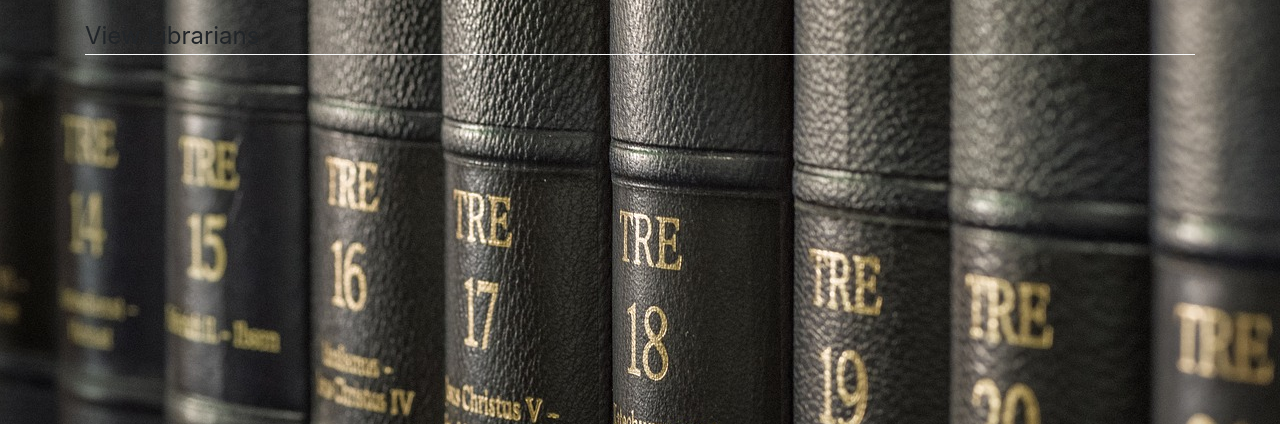
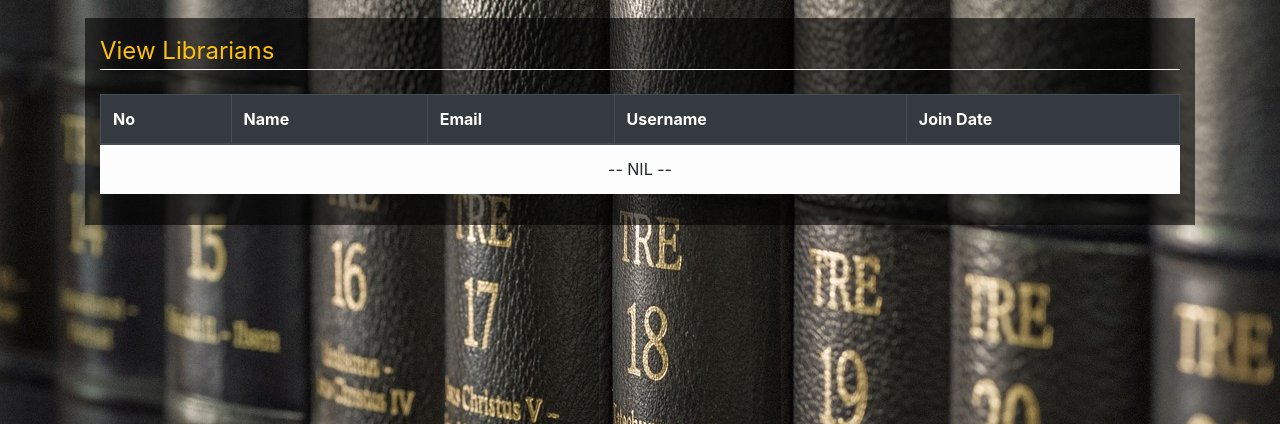
Before and after one commit to laureenf/dbms-project, a Flask app: page /admin/view-librarian in a window 1280 px wide. Shown: the part 82-506 px from the top of the page. Run offline with Flask 2, Linux system fonts and the light colour scheme; a user stored in the database is signed in; data that the repository does not hold is empty; some libraries are stand-ins or nearby versions.

Commit message:
View Librarian

```diff
--- a/lms/routes.py
+++ b/lms/routes.py
@@ -138,4 +138,5 @@ def remove_librarian():
 @app.route('/admin/view-librarian', endpoint='view_librarian')
 @login_required
 def view_librarian():
+    print(current_user.librarians)
     return render_template('admin/view_librarian.html', title='View Librarian')
--- a/lms/static/css/styles.css
+++ b/lms/static/css/styles.css
@@ -18,11 +18,16 @@ html, body {
     padding: 20px;
 }
 
-.login-section, .register-section, .add-librarian, .remove-librarian {
+/* bg and padding for all sections */
+.login-section, .register-section, .add-librarian, .remove-librarian, .view-librarian {
     background-color: rgba(0, 0, 0, 0.6);
     padding: 15px;
 }
 
+/* center nil when table is empty */
+td[colspan]:not([colspan="1"]) {
+    text-align: center;
+}
 .font-sizing-h1 {
     font-size: 3.5vw;
 }
--- a/lms/templates/admin/view_librarian.html
+++ b/lms/templates/admin/view_librarian.html
@@ -4,9 +4,37 @@
 <title>Admin | View Librarian</title>
 {% endblock %}
 {% block content %}
-<div class="view-librarian">
+<div class="view-librarian text-warning">
     <legend class="border-bottom border-light mb-4">View Librarians</legend>
+    <table class="table table-hover table-bordered">
+        <thead class="thead-dark">
+            <tr>
+                <th scope="col">No</th>
+                <th scope="col">Name</th>
+                <th scope="col">Email</th>
+                <th scope="col">Username</th>
+                <th scope="col">Join Date</th>
+            </tr>
+        </thead>
+        <tbody>
+            {% if current_user.librarians == [] %}
+                <tr class="table-light">
 
+                    <td colspan="5">-- NIL --</td>
+                </tr>
+            {% else %}
+            {% for librarian in current_user.librarians %}
+                <tr class="table-light">
+                    <th scope="row">{{librarian.id}}</th>
+                    <td>{{librarian.name}}</td>
+                    <td>{{librarian.email}}</td>
+                    <td>{{librarian.username}}</td>
+                    <td>{{librarian.join_date}}</td>
+                </tr>
+            {% endfor %}
+            {% endif %}
+        </tbody>
+      </table>
 </div>
 
 {% endblock %}
```
